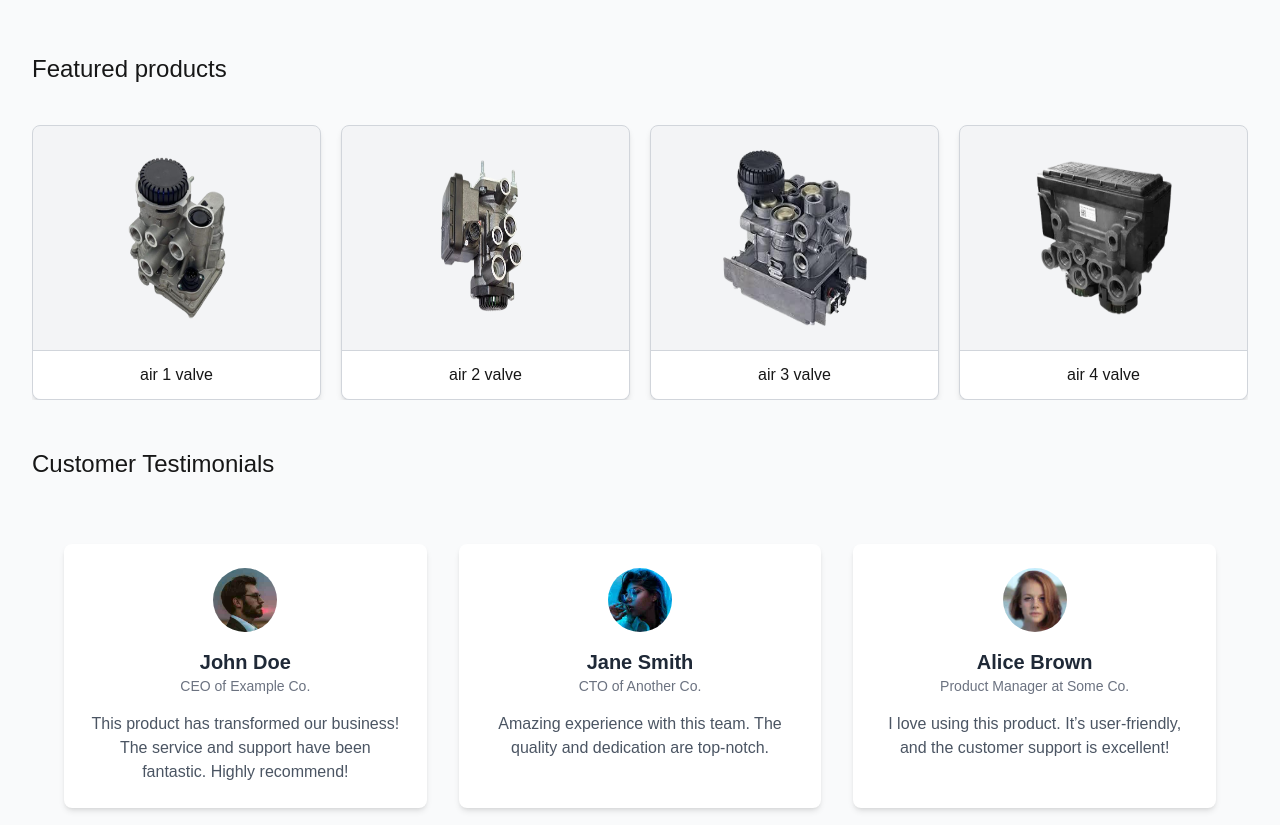
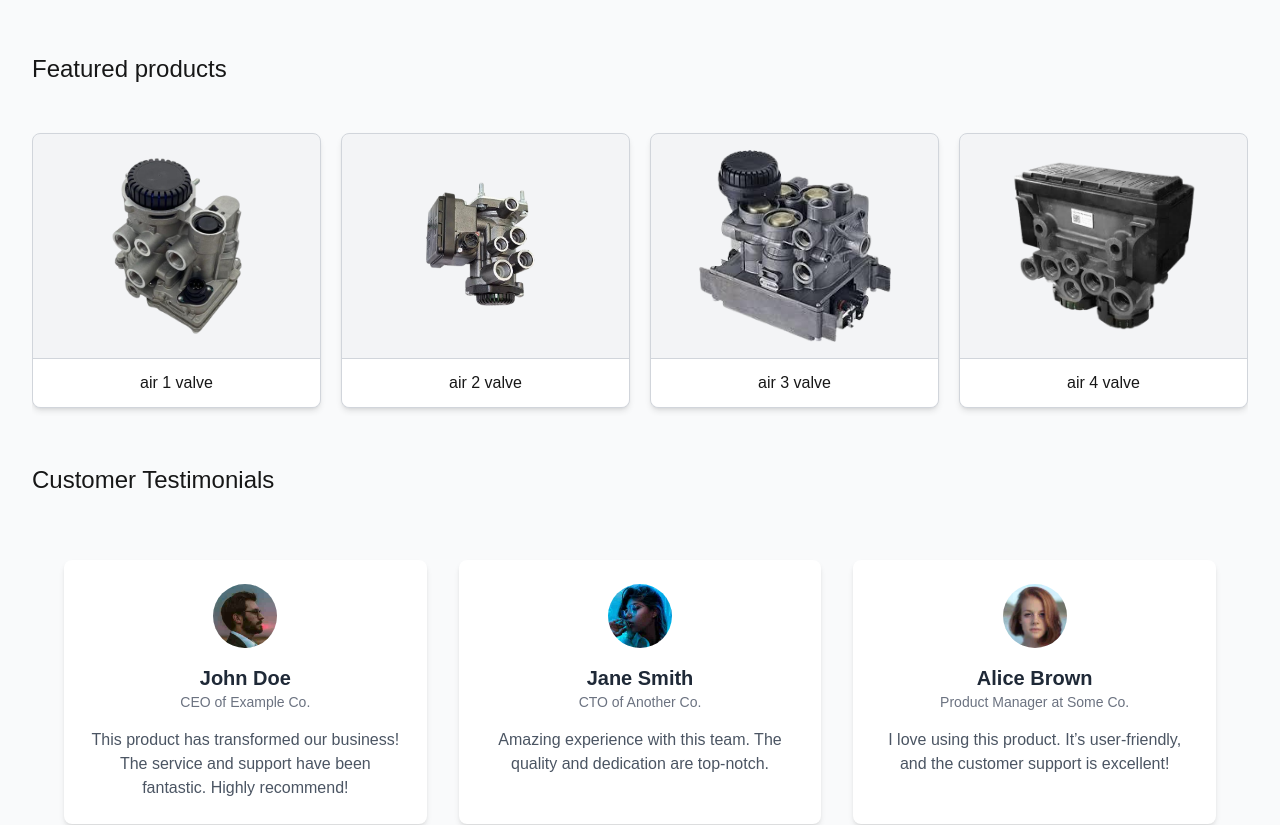
Before and after one commit to MauriceDev1/truck-air-valves, a Next.js app: page / in a window 1280 px wide. Shown: the part 780-1605 px from the top of the page. Built offline with nearby package versions, Linux system fonts and the light colour scheme.

Commit message:
fix carousel spacing

```diff
--- a/src/app/components/Carousel.tsx
+++ b/src/app/components/Carousel.tsx
@@ -49,15 +49,17 @@ const Carousel = () => (
     }}
   >
     {parts.map(p => (
-      <SwiperSlide key={p.id}>
-        <div className="bg-gray-100 border border-gray-300 shadow-md rounded-lg text-center transform transition duration-500 hover:scale-105">
+      <SwiperSlide key={p.id} className="py-2">
+        <div className="bg-gray-100 border border-gray-300 shadow-md rounded-lg text-center">
+          <div className='flex min-h-56'>
             <Image
               src={p.image}
               alt={p.name}
               width={1000}
               height={1000}
-            className="w-48 m-auto min-h-56 p-6"
+              className="w-48 m-auto"
             />
+          </div>
           <div className="py-3 bg-white text-center border-t rounded-b-lg border-gray-300">
             {p.name}
           </div>
```
Lines whose indentation alone changed are shown as unchanged.
